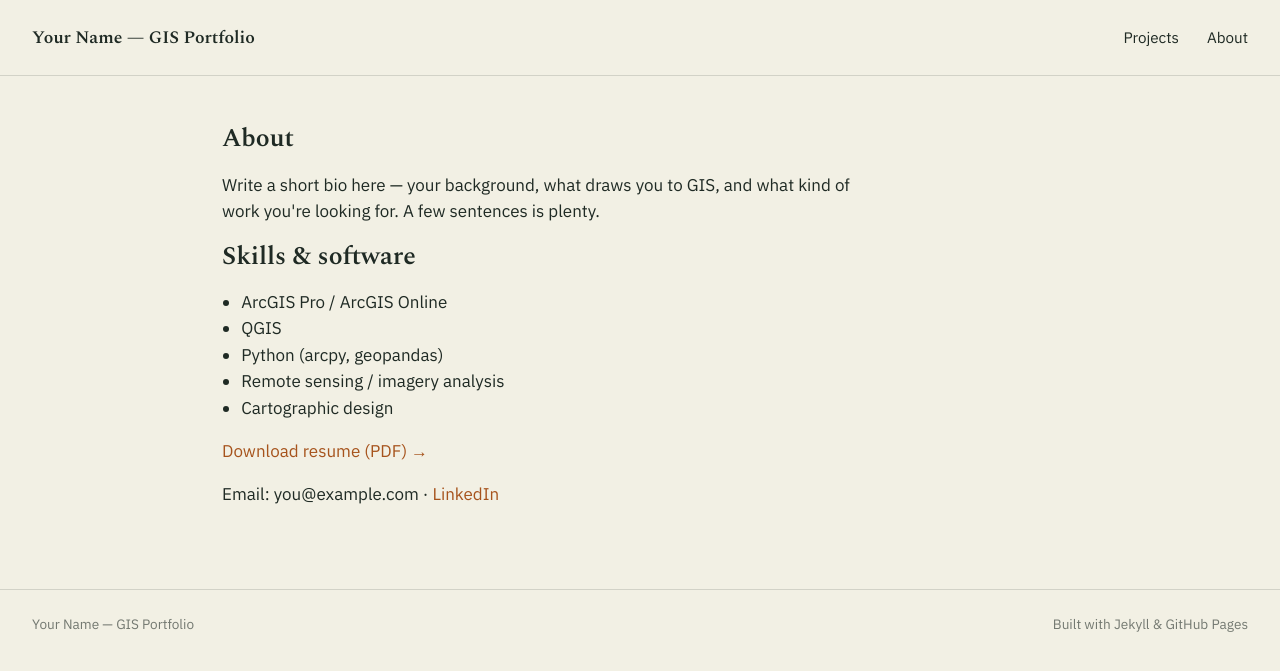
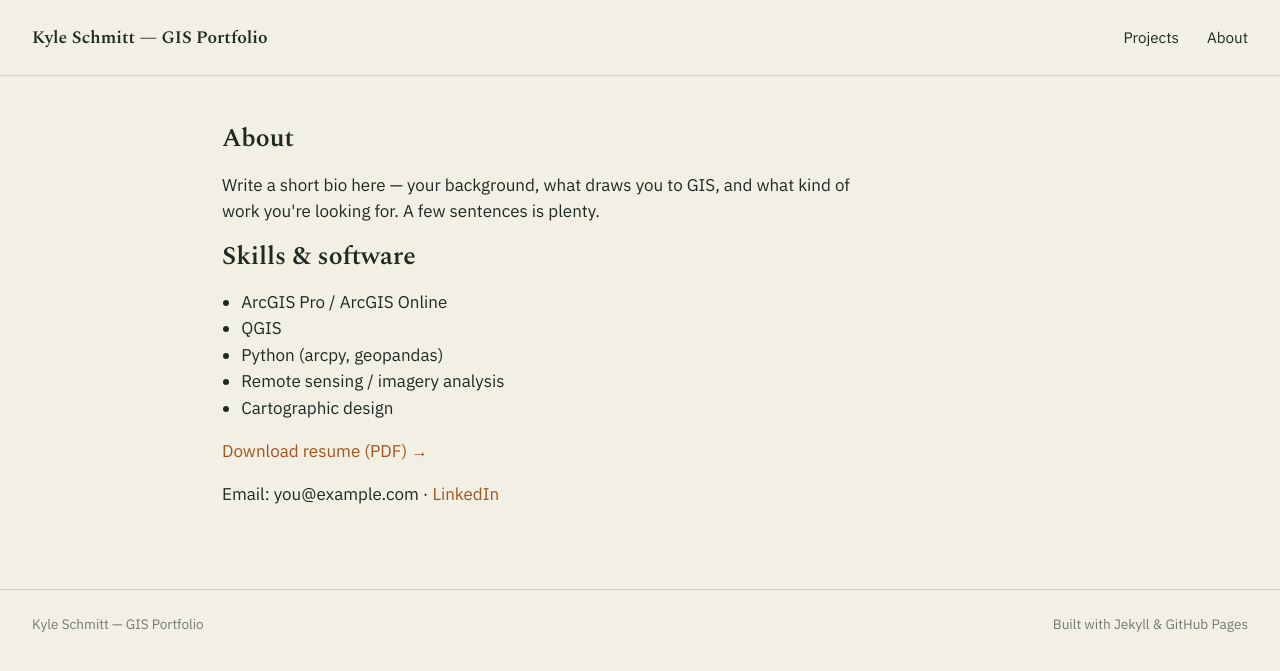
Before and after one commit to kschmitt0/kschmitt0.github.io, a Jekyll site: the page built from about.md, in a window 1280 px wide. Shown: the top 671 px of the page. Built offline with Jekyll 4.4.1, drawn with Linux system fonts in a browser that asks for light colours.

Commit message:
Update _config.yml

```diff
--- a/_config.yml
+++ b/_config.yml
@@ -1,5 +1,5 @@
-title: "Your Name — GIS Portfolio"
-description: "Maps, spatial analysis, and cartography projects"
+title: "Kyle Schmitt — GIS Portfolio"
+description: "Maps and spatial analysis for Urban Planning"
 baseurl: ""
 url: "https://kschmitt0.github.io"
 
```
